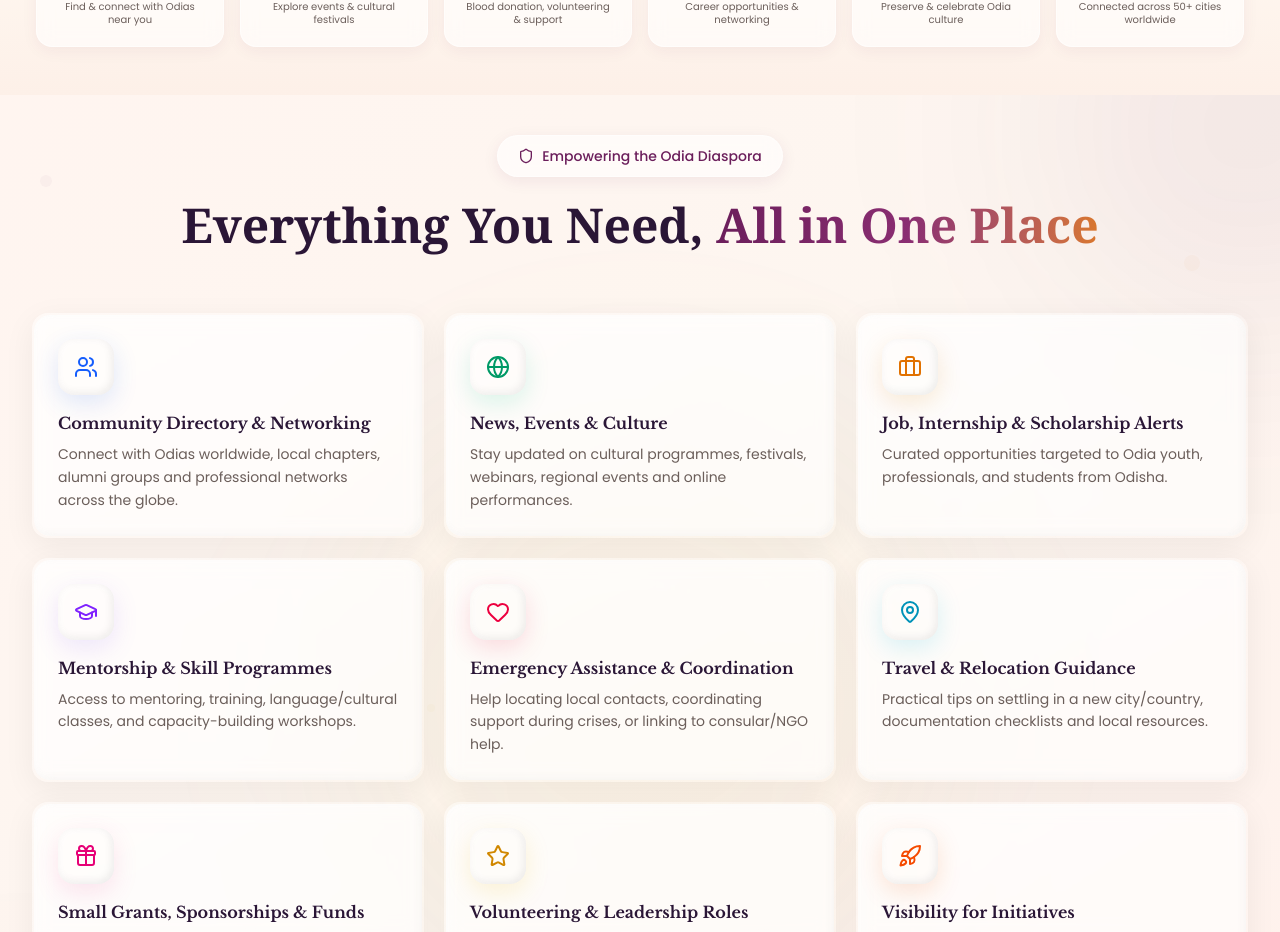
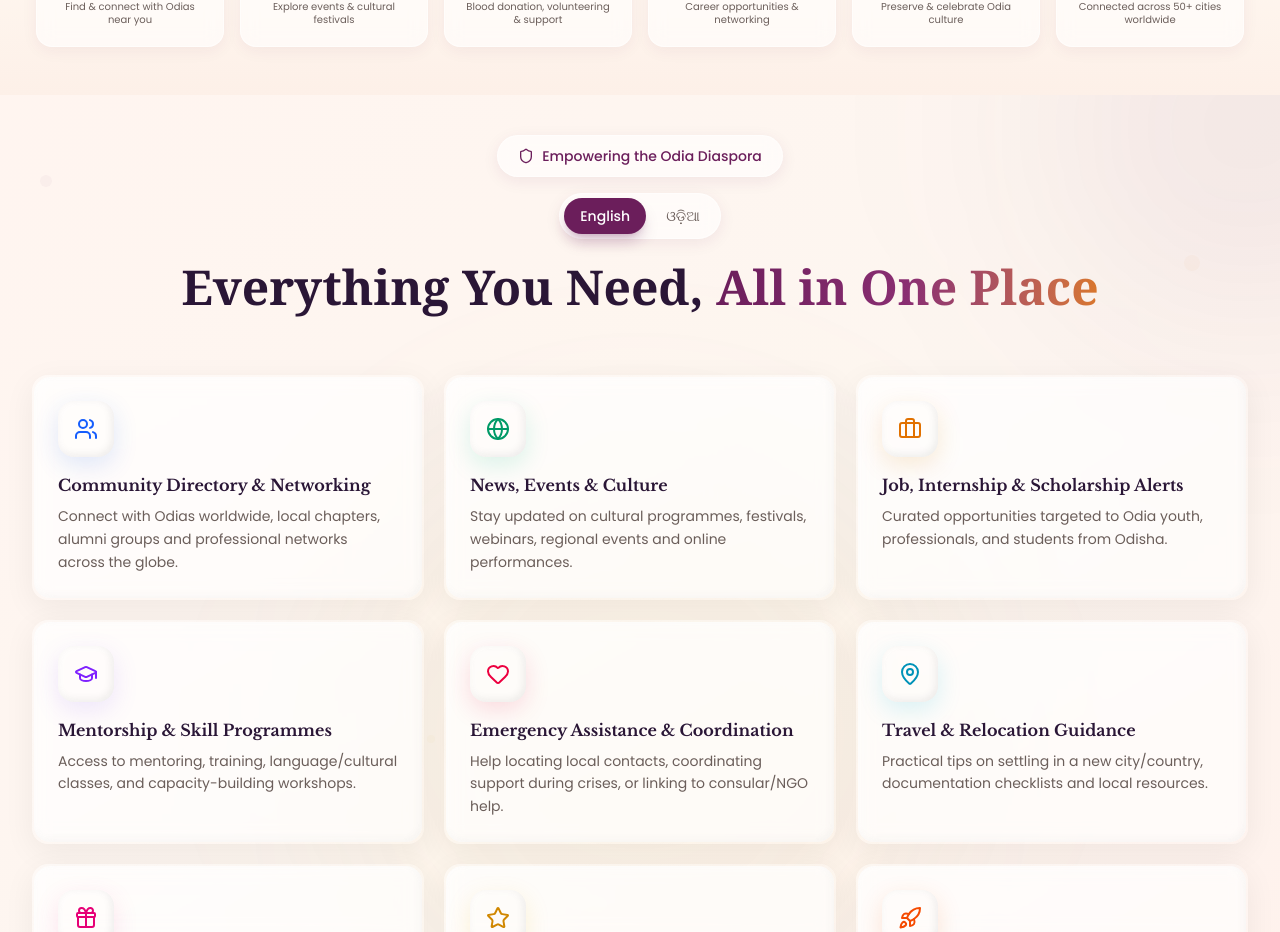
Before and after one commit to A-S-H-U-T-O-S-H-7/prabasi-odia, a Next.js app: page / in a window 1280 px wide. Shown: the part 1611-2543 px from the top of the page. Built offline with nearby package versions, Linux system fonts and the light colour scheme; no server answers; the database is empty.

Commit message:
language fexi

```diff
--- a/src/components/web/home/Featuredcards.tsx
+++ b/src/components/web/home/Featuredcards.tsx
@@ -1,12 +1,14 @@
 "use client";
 
 import { motion } from "framer-motion";
+import { useState } from "react";
 import {
   Users, Globe, Calendar, Briefcase, GraduationCap,
   Heart, MapPin, Gift, Star, Sparkles, Award,
   Newspaper, Shield, TrendingUp, Handshake, Building2,
   Laptop, Mic, Gift as GiftIcon, UserPlus, Rocket,
-  Zap, Music, BookOpen, Coffee, Compass, Palette
+  Zap, Music, BookOpen, Coffee, Compass, Palette,
+  Languages
 } from "lucide-react";
 import Link from "next/link";
 
@@ -14,21 +16,30 @@ interface FeatureCardProps {
   icon: React.ReactNode;
   title: string;
   description: string;
+  titleOd: string;
+  descriptionOd: string;
   delay?: number;
   color: string;
   bgColor: string;
   shadowColor: string;
+  language: 'en' | 'od';
 }
 
 const FeatureCard = ({
   icon,
   title,
   description,
+  titleOd,
+  descriptionOd,
   delay = 0,
   color,
   bgColor,
-  shadowColor
+  shadowColor,
+  language
 }: FeatureCardProps) => {
+  const displayTitle = language === 'od' ? titleOd : title;
+  const displayDescription = language === 'od' ? descriptionOd : description;
+
   return (
     <motion.div
       initial={{ opacity: 0, y: 30 }}
@@ -63,10 +74,10 @@ const FeatureCard = ({
           </div>
 
           <h3 className="text-base font-semibold text-[#2A1636] mb-2 group-hover:text-[#6B1E5B] transition-colors duration-300">
-            {title}
+            {displayTitle}
           </h3>
           <p className="text-sm text-[#6B5E5A] leading-relaxed">
-            {description}
+            {displayDescription}
           </p>
         </div>
       </div>
@@ -75,11 +86,19 @@ const FeatureCard = ({
 };
 
 export default function CommunityFeatures() {
+  const [language, setLanguage] = useState<'en' | 'od'>('en');
+
+  const toggleLanguage = () => {
+    setLanguage(prev => prev === 'en' ? 'od' : 'en');
+  };
+
   const features = [
     {
       icon: <Users className="w-6 h-6" />,
       title: "Community Directory & Networking",
       description: "Connect with Odias worldwide, local chapters, alumni groups and professional networks across the globe.",
+      titleOd: "ସମୁଦାୟ ନିର୍ଦ୍ଦେଶିକା ଓ ନେଟୱର୍କିଙ୍ଗ",
+      descriptionOd: "ବିଶ୍ୱସ୍ତରୀୟ ଓଡ଼ିଆଙ୍କ ସହ ଯୋଡ଼ିହୁଅନ୍ତୁ, ସ୍ଥାନୀୟ ଶାଖା, ପୂର୍ବତନ ଛାତ୍ର ସଂଘ ଓ ବୃତ୍ତିଗତ ନେଟୱର୍କ ସହିତ ସଂଯୋଗ କରନ୍ତୁ।",
       color: "text-blue-600",
       bgColor: "bg-blue-100/80",
       shadowColor: "rgba(37,99,235,0.15)"
@@ -88,6 +107,8 @@ export default function CommunityFeatures() {
       icon: <Globe className="w-6 h-6" />,
       title: "News, Events & Culture",
       description: "Stay updated on cultural programmes, festivals, webinars, regional events and online performances.",
+      titleOd: "ଖବର, କାର୍ଯ୍ୟକ୍ରମ ଓ ସଂସ୍କୃତି",
+      descriptionOd: "ସାଂସ୍କୃତିକ କାର୍ଯ୍ୟକ୍ରମ, ପର୍ବପର୍ବାଣୀ, ୱେବିନାର, ଆଞ୍ଚଳିକ କାର୍ଯ୍ୟକ୍ରମ ଓ ଅନଲାଇନ୍ ପ୍ରଦର୍ଶନ ସମ୍ପର୍କରେ ଅପଡେଟ୍ ପାଆନ୍ତୁ।",
       color: "text-emerald-600",
       bgColor: "bg-emerald-100/80",
       shadowColor: "rgba(16,185,129,0.15)"
@@ -96,6 +117,8 @@ export default function CommunityFeatures() {
       icon: <Briefcase className="w-6 h-6" />,
       title: "Job, Internship & Scholarship Alerts",
       description: "Curated opportunities targeted to Odia youth, professionals, and students from Odisha.",
+      titleOd: "ଚାକିରି, ଇଣ୍ଟର୍ନସିପ୍ ଓ ସ୍କଲାରସିପ୍ ସୂଚନା",
+      descriptionOd: "ଓଡ଼ିଆ ଯୁବକ, ବୃତ୍ତିଗତ ଓ ଓଡ଼ିଶାର ଛାତ୍ରଛାତ୍ରୀଙ୍କ ପାଇଁ ସୁଯୋଗ।",
       color: "text-amber-600",
       bgColor: "bg-amber-100/80",
       shadowColor: "rgba(217,119,6,0.15)"
@@ -104,6 +127,8 @@ export default function CommunityFeatures() {
       icon: <GraduationCap className="w-6 h-6" />,
       title: "Mentorship & Skill Programmes",
       description: "Access to mentoring, training, language/cultural classes, and capacity-building workshops.",
+      titleOd: "ମେଣ୍ଟରସିପ୍ ଓ କୌଶଳ କାର୍ଯ୍ୟକ୍ରମ",
+      descriptionOd: "ମେଣ୍ଟରିଙ୍ଗ, ତାଲିମ, ଭାଷା/ସଂସ୍କୃତି ଶ୍ରେଣୀ ଓ କ୍ଷମତା ବୃଦ୍ଧି କାର୍ଯ୍ୟଶାଳା।",
       color: "text-violet-600",
       bgColor: "bg-violet-100/80",
       shadowColor: "rgba(139,92,246,0.15)"
@@ -112,6 +137,8 @@ export default function CommunityFeatures() {
       icon: <Heart className="w-6 h-6" />,
       title: "Emergency Assistance & Coordination",
       description: "Help locating local contacts, coordinating support during crises, or linking to consular/NGO help.",
+      titleOd: "ଜରୁରୀ ସହାୟତା ଓ ସମନ୍ୱୟ",
+      descriptionOd: "ସ୍ଥାନୀୟ ସମ୍ପର୍କ ଖୋଜିବା, ସଙ୍କଟ ସମୟରେ ସହାୟତା ସମନ୍ୱୟ କରିବା ଏବଂ କନସୁଲାର/ଏନଜିଓ ସହାୟତା ପାଇବା।",
       color: "text-rose-600",
       bgColor: "bg-rose-100/80",
       shadowColor: "rgba(225,29,72,0.15)"
@@ -120,6 +147,8 @@ export default function CommunityFeatures() {
       icon: <MapPin className="w-6 h-6" />,
       title: "Travel & Relocation Guidance",
       description: "Practical tips on settling in a new city/country, documentation checklists and local resources.",
+      titleOd: "ଯାତ୍ରା ଓ ସ୍ଥାନାନ୍ତର ମାର୍ଗଦର୍ଶନ",
+      descriptionOd: "ନୂଆ ସହର/ଦେଶରେ ବସବାସ ପାଇଁ ବ୍ୟବହାରିକ ଟିପ୍ସ, ଡକ୍ୟୁମେଣ୍ଟେସନ୍ ଚେକଲିଷ୍ଟ ଓ ସ୍ଥାନୀୟ ସମ୍ବଳ।",
       color: "text-cyan-600",
       bgColor: "bg-cyan-100/80",
       shadowColor: "rgba(6,182,212,0.15)"
@@ -128,6 +157,8 @@ export default function CommunityFeatures() {
       icon: <Gift className="w-6 h-6" />,
       title: "Small Grants, Sponsorships & Funds",
       description: "Micro-grants, scholarships, or event sponsorships for registered members.",
+      titleOd: "ଛୋଟ ଅନୁଦାନ, ପ୍ରାୟୋଜକତା ଓ ପାଣ୍ଠି",
+      descriptionOd: "ପଞ୍ଜୀକୃତ ସଦସ୍ୟମାନଙ୍କ ପାଇଁ ମାଇକ୍ରୋ-ଗ୍ରାଣ୍ଟ, ସ୍କଲାରସିପ୍ କିମ୍ବା ଇଭେଣ୍ଟ ପ୍ରାୟୋଜକତା।",
       color: "text-pink-600",
       bgColor: "bg-pink-100/80",
       shadowColor: "rgba(236,72,153,0.15)"
@@ -136,6 +167,8 @@ export default function CommunityFeatures() {
       icon: <Star className="w-6 h-6" />,
       title: "Volunteering & Leadership Roles",
       description: "Opportunities to run local community activities or lead chapters worldwide.",
+      titleOd: "ସ୍ଵେଚ୍ଛାସେବା ଓ ନେତୃତ୍ୱ ଭୂମିକା",
+      descriptionOd: "ସ୍ଥାନୀୟ ସମୁଦାୟ କାର୍ଯ୍ୟକଳାପ ଚଳାଇବା କିମ୍ବା ବିଶ୍ୱସ୍ତରରେ ଶାଖା ପରିଚାଳନା କରିବାର ସୁଯୋଗ।",
       color: "text-yellow-600",
       bgColor: "bg-yellow-100/80",
       shadowColor: "rgba(234,179,8,0.15)"
@@ -144,6 +177,8 @@ export default function CommunityFeatures() {
       icon: <Rocket className="w-6 h-6" />,
       title: "Visibility for Initiatives",
       description: "Platform to showcase artists, entrepreneurs, startups or social projects from the Odia diaspora.",
+      titleOd: "ପଦକ୍ଷେପଗୁଡ଼ିକର ଦୃଶ୍ୟମାନତା",
+      descriptionOd: "ଓଡ଼ିଆ ପ୍ରବାସୀଙ୍କ କଳାକାର, ଉଦ୍ୟୋଗୀ, ଷ୍ଟାର୍ଟଅପ୍ କିମ୍ବା ସାମାଜିକ ପ୍ରକଳ୍ପଗୁଡ଼ିକୁ ପ୍ରଦର୍ଶିତ କରିବାର ପ୍ଲାଟଫର୍ମ।",
       color: "text-orange-600",
       bgColor: "bg-orange-100/80",
       shadowColor: "rgba(234,88,12,0.15)"
@@ -152,6 +187,8 @@ export default function CommunityFeatures() {
       icon: <Newspaper className="w-6 h-6" />,
       title: "Newsletters & Targeted Communications",
       description: "Regular curated content and calls-to-action relevant to the diaspora.",
+      titleOd: "ନ୍ୟୁଜଲେଟର ଓ ଲକ୍ଷ୍ୟଭିତ୍ତିକ ସମ୍ପର୍କ",
+      descriptionOd: "ପ୍ରବାସୀଙ୍କ ପାଇଁ ନିୟମିତ କ୍ୟୁରେଟେଡ୍ ବିଷୟବସ୍ତୁ ଓ କଲ୍-ଟୁ-ଆକ୍ସନ।",
       color: "text-indigo-600",
       bgColor: "bg-indigo-100/80",
       shadowColor: "rgba(99,102,241,0.15)"
@@ -160,6 +197,8 @@ export default function CommunityFeatures() {
       icon: <Award className="w-6 h-6" />,
       title: "Reputation & Recognition",
       description: "Certificates, badges or lists of active diaspora members used by the NGO for outreach.",
+      titleOd: "ପ୍ରତିଷ୍ଠା ଓ ସ୍ୱୀକୃତି",
+      descriptionOd: "ଏନଜିଓଦ୍ୱାରା ଆଉଟ୍ରିଚ୍ ପାଇଁ ବ୍ୟବହୃତ ସକ୍ରିୟ ପ୍ରବାସୀ ସଦସ୍ୟଙ୍କ ପ୍ରମାଣପତ୍ର, ବ୍ୟାଜ୍ କିମ୍ବା ତାଲିକା।",
       color: "text-purple-600",
       bgColor: "bg-purple-100/80",
       shadowColor: "rgba(168,85,247,0.15)"
@@ -168,6 +207,8 @@ export default function CommunityFeatures() {
       icon: <Compass className="w-6 h-6" />,
       title: "Cultural Exchange Programs",
       description: "Participate in cultural exchange initiatives, learn Odia language, and connect with your roots.",
+      titleOd: "ସାଂସ୍କୃତିକ ବିନିମୟ କାର୍ଯ୍ୟକ୍ରମ",
+      descriptionOd: "ସାଂସ୍କୃତିକ ବିନିମୟ ପଦକ୍ଷେପରେ ଅଂଶଗ୍ରହଣ କରନ୍ତୁ, ଓଡ଼ିଆ ଭାଷା ଶିଖନ୍ତୁ ଏବଂ ନିଜ ମୂଳ ସହ ସଂଯୋଗ କରନ୍ତୁ।",
       color: "text-teal-600",
       bgColor: "bg-teal-100/80",
       shadowColor: "rgba(20,184,166,0.15)"
@@ -197,17 +238,46 @@ export default function CommunityFeatures() {
       </div>
 
       <div className="relative max-w-8xl mx-auto px-4 sm:px-6 lg:px-8">
-        {/* Header */}
+        {/* Header with Language Toggle */}
         <div className="text-center mb-12 md:mb-16">
           <motion.div
             initial={{ opacity: 0, y: -20 }}
             animate={{ opacity: 1, y: 0 }}
             transition={{ duration: 0.6 }}
+            className="flex flex-col items-center gap-4"
           >
+            {/* Badge */}
             <span className="inline-flex items-center gap-2 px-5 py-2.5 rounded-full bg-white/60 backdrop-blur-sm text-[#6B1E5B] text-sm font-medium shadow-[0_4px_16px_rgba(107,30,91,0.08)] border border-white/50">
               <Shield className="w-4 h-4" />
               Empowering the Odia Diaspora
             </span>
+
+            {/* Language Toggle - Both Languages Visible */}
+            <motion.div
+              whileHover={{ scale: 1.02 }}
+              className="flex items-center gap-1 p-1 rounded-full bg-white/60 backdrop-blur-sm shadow-[0_4px_16px_rgba(107,30,91,0.08)] border border-white/50"
+            >
+              <button
+                onClick={() => setLanguage('en')}
+                className={`px-4 py-2 rounded-full text-sm font-medium transition-all duration-300 cursor-pointer ${
+                  language === 'en'
+                    ? 'bg-[#6B1E5B] text-white shadow-lg shadow-[#6B1E5B]/25'
+                    : 'text-[#6B5E5A] hover:text-[#6B1E5B] hover:bg-white/50'
+                }`}
+              >
+                English
+              </button>
+              <button
+                onClick={() => setLanguage('od')}
+                className={`px-4 py-2 rounded-full text-sm font-medium transition-all duration-300 cursor-pointer ${
+                  language === 'od'
+                    ? 'bg-[#6B1E5B] text-white shadow-lg shadow-[#6B1E5B]/25'
+                    : 'text-[#6B5E5A] hover:text-[#6B1E5B] hover:bg-white/50'
+                }`}
+              >
+                ଓଡ଼ିଆ
+              </button>
+            </motion.div>
           </motion.div>
 
           <motion.h2
@@ -216,13 +286,22 @@ export default function CommunityFeatures() {
             transition={{ duration: 0.6, delay: 0.1 }}
             className="mt-6 text-3xl md:text-4xl lg:text-5xl font-serif font-bold text-[#2A1636]"
           >
-            Everything You Need,{' '}
-            <span className="bg-gradient-to-r from-[#6B1E5B] via-[#8A2E72] to-[#D9772B] bg-clip-text text-transparent">
-              All in One Place
-            </span>
+            {language === 'en' ? (
+              <>
+                Everything You Need,{' '}
+                <span className="bg-gradient-to-r from-[#6B1E5B] via-[#8A2E72] to-[#D9772B] bg-clip-text text-transparent">
+                  All in One Place
+                </span>
+              </>
+            ) : (
+              <>
+                ଆପଣଙ୍କୁ ଯାହା ଦରକାର,{' '}
+                <span className="bg-gradient-to-r from-[#6B1E5B] via-[#8A2E72] to-[#D9772B] bg-clip-text text-transparent">
+                  ସବୁ ଗୋଟିଏ ସ୍ଥାନରେ
+                </span>
+              </>
+            )}
           </motion.h2>
-
-
         </div>
 
         {/* Features Grid */}
@@ -233,15 +312,16 @@ export default function CommunityFeatures() {
               icon={feature.icon}
               title={feature.title}
               description={feature.description}
+              titleOd={feature.titleOd}
+              descriptionOd={feature.descriptionOd}
               delay={index}
               color={feature.color}
               bgColor={feature.bgColor}
               shadowColor={feature.shadowColor}
+              language={language}
             />
           ))}
         </div>
-
-
       </div>
     </section>
   );
```
